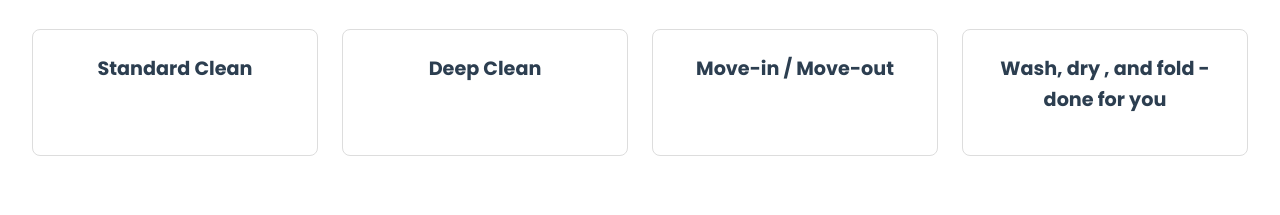
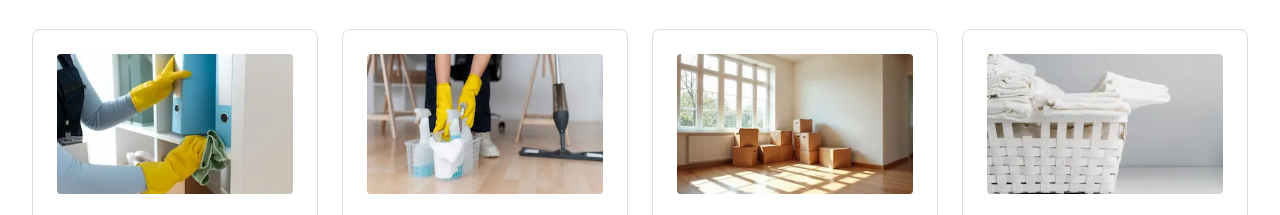
Before and after one commit to jvillaflor2/home-cleaning-website, a website: page public/index.html in a window 1280 px wide. Shown: the part 532-747 px from the top of the page. Drawn offline with Linux system fonts and the light colour scheme.

Commit message:
feat: add service photos to cards

```diff
--- a/public/index.html
+++ b/public/index.html
@@ -32,15 +32,19 @@
             <h2>Our Services</h2>
             <div class = "card-grid">
                 <div class="card">
+                    <img src="images/cleaning.webp" alt="person wiping shelves of binders "class="card-img">
                     <h3>Standard Clean</h3>
                 </div>
                 <div class="card">
+                    <img src="images/deep-cleaning.webp" alt="person getting ready to clean with multiple cleaning bottles and items" class="card-img">
                     <h3>Deep Clean</h3>
                 </div>
                 <div class="card">
+                    <img src="images/movein-out.webp" alt="boxes laid out in corner ready for moving" class="card-img">
                     <h3>Move-in / Move-out</h3>
                 </div>
                 <div class="card">
+                    <img src="images/laundry.webp" alt="laundry basket with clean linen" class="card-img">
                     <h3>Wash, dry , and fold - done for you</h3>
                 </div>
             </div>
--- a/public/style.css
+++ b/public/style.css
@@ -123,6 +123,14 @@ header nav a:hover {
   padding: 24px;
 }
 
+.card-img {
+  width: 100%;
+  height: 140px;
+  object-fit: cover;
+  border-radius: 4px;
+  margin-bottom: 16px;
+}
+
 header nav {
   display:flex;
   align-items: center;
```
Also changed, not shown: public/images/cleaning.webp (added), public/images/deep-cleaning.webp (added), public/images/laundry.webp (added), public/images/movein-out.webp (added).
